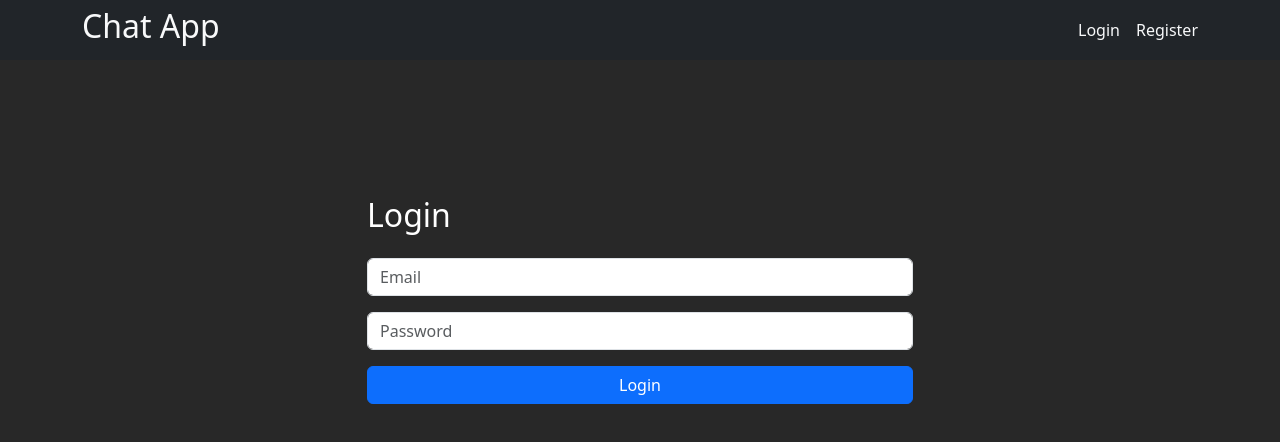
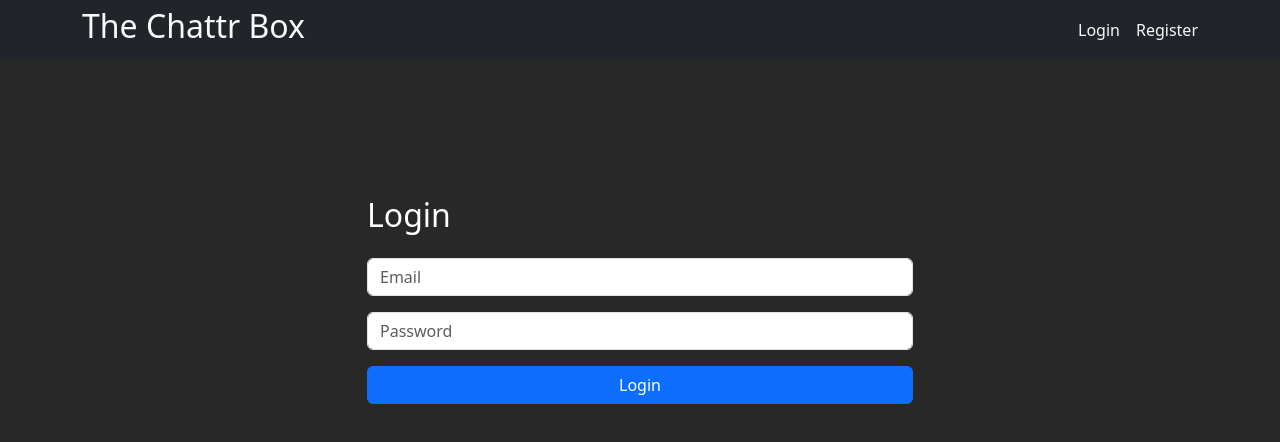
Before and after one commit to Saim-Rafi/MernChat, a React (Vite) app in the folder client/: page / in a window 1280 px wide. Shown: the top 442 px of the page. Built offline with nearby package versions, Linux system fonts and the light colour scheme; no server answers.

Commit message:
updated name of app

```diff
--- a/client/src/components/NavBar.jsx
+++ b/client/src/components/NavBar.jsx
@@ -12,7 +12,7 @@ const NavBar = () => {
       <Container>
         <h2>
           <Link to="/" className="link-light text-decoration-none">
-            Chat App
+          The Chattr Box
           </Link>
         </h2>
         {user && (
```
Also changed, not shown: 1 other file (tests, documents, lock files or other folders).
